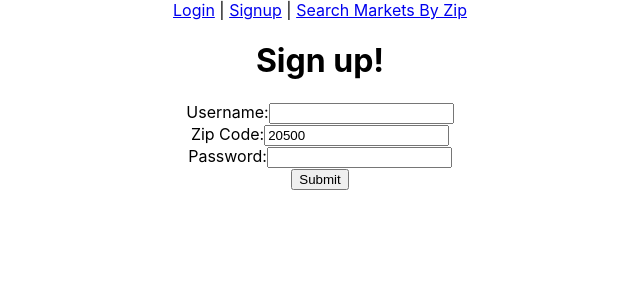
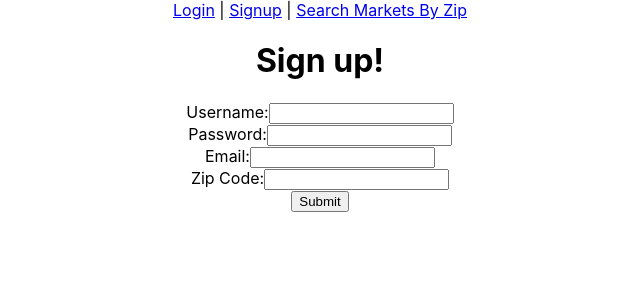
Before and after one commit to FluxOfPingIntegers/sproutable-frontend, a React (Create React App) app: page /users/signup in a window 1280 px wide. Shown: the top 300 px of the page, without its empty margins (320-960 px from the left). Built offline with nearby package versions, Linux system fonts and the light colour scheme.

Commit message:
refactoring user signup to include email

```diff
--- a/src/components/Auth.js
+++ b/src/components/Auth.js
@@ -7,15 +7,31 @@ function Auth(props){
 
   const [username, setUsername] = useState("")
   const [password, setPassword] = useState("")
-  const [zipCode, setZipCode] = useState(20500)
+  const [email, setEmail] = useState("")
+  const [zipCode, setZipCode] = useState(null)
   const navigate = useNavigate()
 
   const signup = (useLocation().pathname.toString() === "/users/signup")
 
   const handleSubmit = (e) => {
     e.preventDefault()
-    signup ? props.submitSignup({ username, password, zip_code: zipCode }) : props.submitLogin({username, password})
+    signup ? props.submitSignup({ username, password, email, zipcode: zipCode }) : props.submitLogin({username, password})
     navigate(`/locations/zip-search/${zipCode}`)
+  }
+
+  const signupForm = () => {
+    return (
+    <>
+    <label>
+      Email:
+      <input type="text" name="email" value={email} onChange={(e) => setEmail(e.target.value)} /><br />
+      </label>
+      <label>
+      Zip Code:
+      <input type="number" name="zipCode" value={zipCode} onChange={(e) => setZipCode(e.target.value)} /><br />
+    </label>
+    </>
+    )
   }
 
   return (
@@ -26,14 +42,11 @@ function Auth(props){
           Username:
           <input type="text" name="username" value={username} onChange={(e) => setUsername(e.target.value)} />
         </label><br />
-        {signup && <label>
-          Zip Code:
-          <input type="number" name="zipCode" value={zipCode} onChange={(e) => setZipCode(e.target.value)} /><br />
-        </label>}
         <label>
           Password:
-          <input type="password" name="password" value={password} onChange={(e) => setPassword(e.target.value)} /><br />
-        </label>
+          <input type="password" name="password" value={password} onChange={(e) => setPassword(e.target.value)} />
+        </label><br />
+        {(signup ? signupForm() : <> </>)}
         <input type="submit" value="Submit" />
         </form>
 
--- a/src/components/Nav.js
+++ b/src/components/Nav.js
@@ -23,7 +23,7 @@ function Nav({username}){
 }
 
 const mapStateToProps = (state) => {
-  return {username: state.user.username}
+  return {username: state.selectedUser.username}
 }
 
 export default connect(mapStateToProps)(Nav);
--- a/src/redux/reducer.js
+++ b/src/redux/reducer.js
@@ -24,9 +24,6 @@ const initialState = {
   locations: [],
   selectedLocation: initialLocation,
   selectedUser: initialUser,
-  user: {
-    username: ""
-  },
   selectedZip: 20500
 }
 
@@ -35,16 +32,17 @@ export function reducer(state=initialState, action){
     case "GET_LOCATIONS":
       return {...state, locations: action.payload};
     case "GET_LOCATION":
-      console.log(`GET_LOCATION action=`, action)
       return {...state, selectedLocation: action.payload};
     case "CLEAR_LOCATION":
       return {...state, selectedLocation: initialLocation};
     case "SET_USER":
-      return {...state, user: action.payload};
+      console.log("SET_USER", action.payload)
+      return {...state, selectedUser: action.payload}
     case "GET_USER":
       return {...state, selectedUser: action.payload}
     case "CLEAR_USER":
-      return {...state, selectedUser: initialUser}
+      localStorage.clear()
+      return {...state, selectedUser: initialUser, }
     default:
       return {...state}
   }
```
